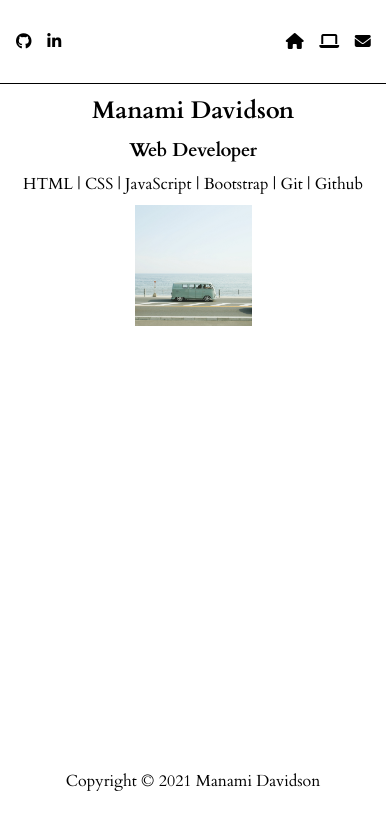
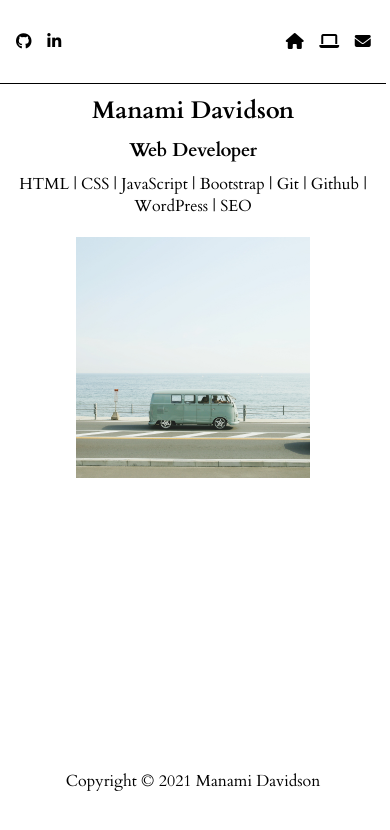
Before and after one commit to manami-d/manami-portfolio, a React (Create React App) app: page / in a window 390 px wide. Shown: the top 830 px of the page. Built offline with nearby package versions, Linux system fonts and the light colour scheme.

Commit message:
change the size of the top image for mobile and tablet

```diff
--- a/src/pages/About.js
+++ b/src/pages/About.js
@@ -14,22 +14,40 @@ const StyledAbout = styled(styledPage)`
     p {
         margin: 10px 0;
     }
+
+    img {
+        margin-top: 10px;
+        width: 60vw;
+    }
+
+    //tablet
+    @media only screen and (min-width: 720px) {
+        img {
+            width: 50vw;
+        }
+    }
+    //desktop
+    @media only screen and (min-width: 1200px) {
+        img {
+            width: 30vw;
+        }
+    }
 `;
 
 const About = () => {
-    const topImageStyle = {
-        width: '30vw'
-    };
+    // const topImageStyle = {
+    //     width: '30vw'
+    // };
 
     return (
         <StyledAbout>
             <div className={'main-left'}>
                 <h1>Manami Davidson</h1>
                 <h3>Web Developer</h3>
-                <p>HTML | CSS | JavaScript | Bootstrap | Git | Github</p>
+                <p>HTML | CSS | JavaScript | Bootstrap | Git | Github | WordPress | SEO</p>
             </div>
             <div className={'main-right'}>
-                <img src={topImage} alt="beach and combi" style={topImageStyle} />
+                <img src={topImage} alt="beach and combi" />
             </div>
         </StyledAbout>
     );
```
